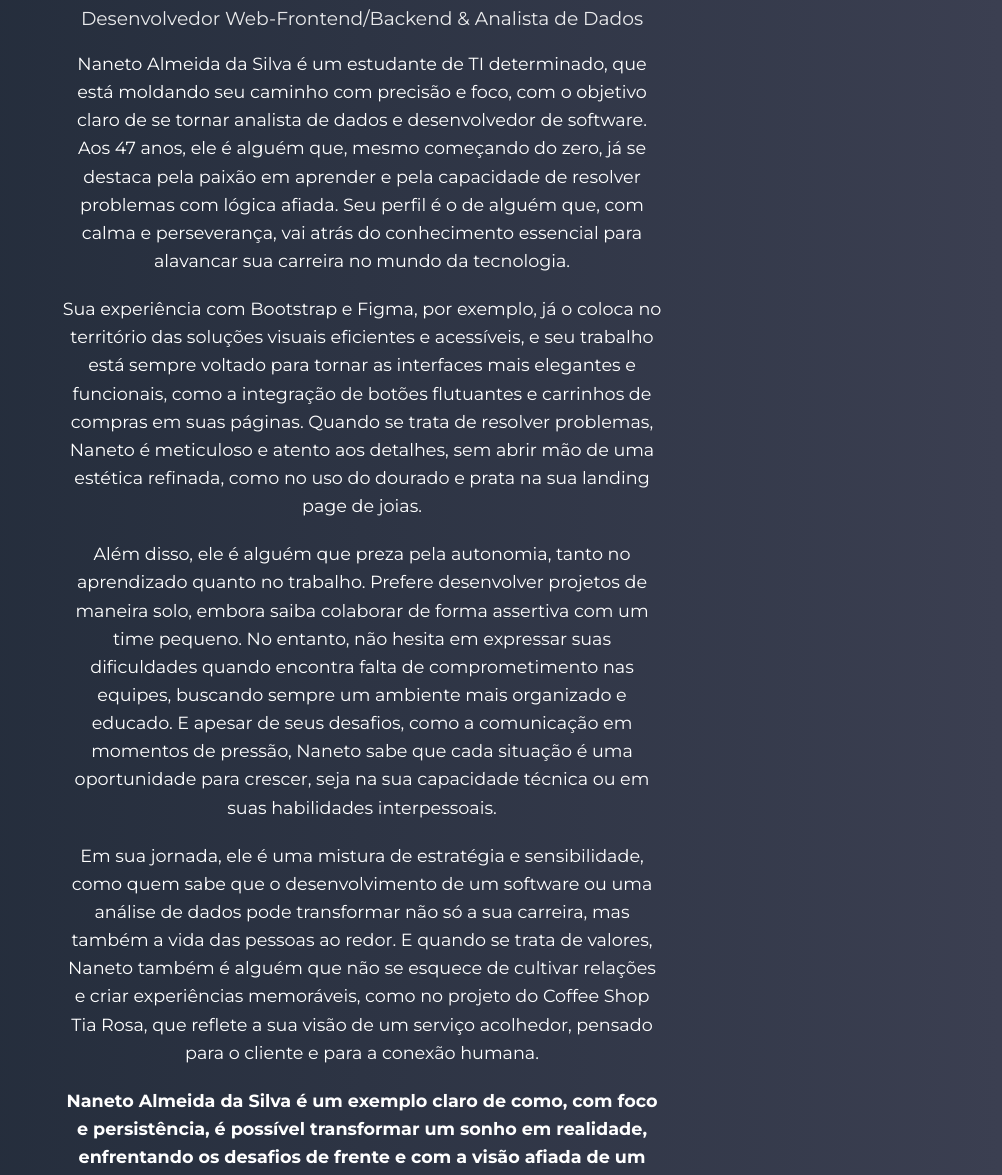
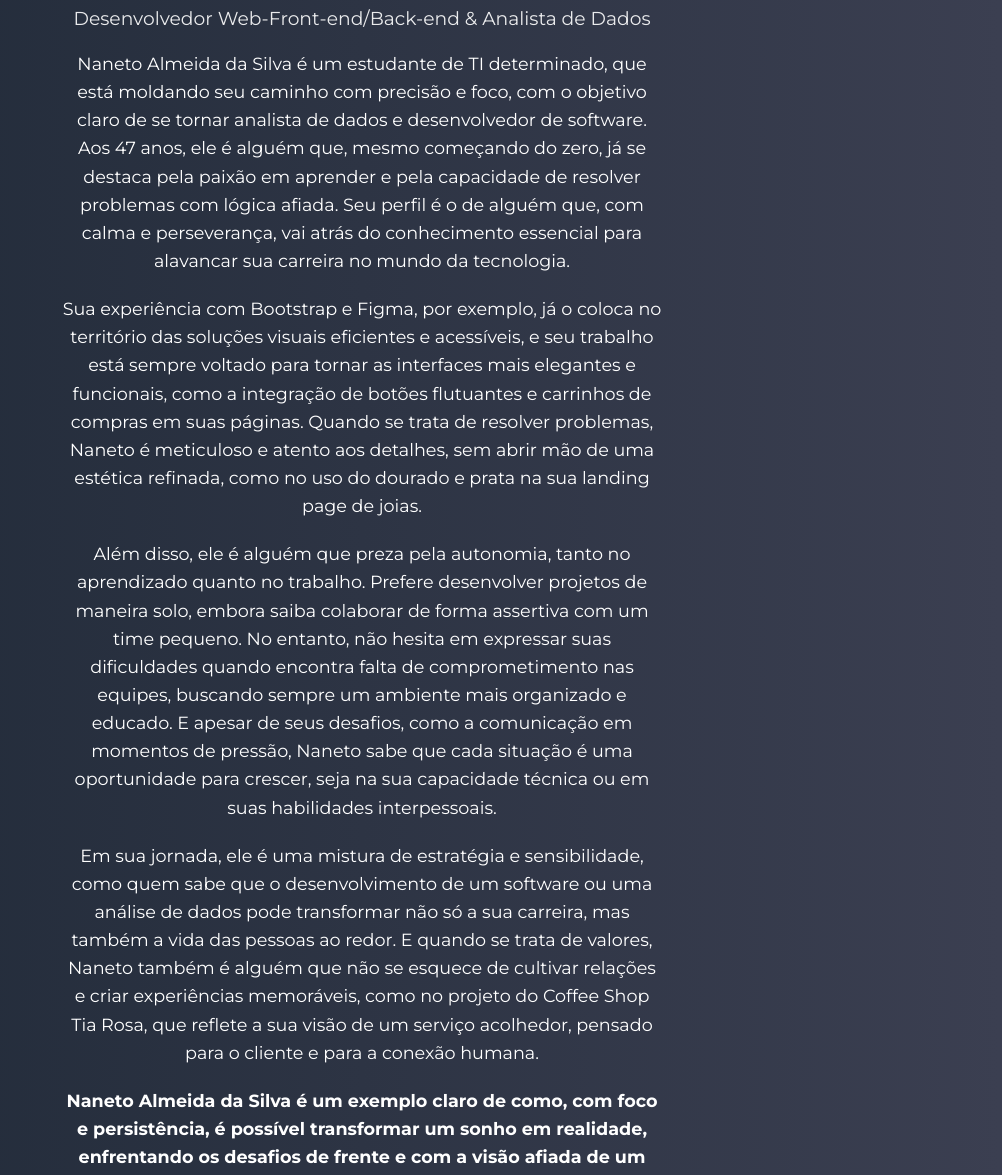
Before and after one commit to Naneto125409/naneto-portifolio, a plain HTML site: page index2.html in a window 1280 px wide. Shown: the part 240-1415 px from the top of the page, without its empty margins (278-1280 px from the left). Drawn offline with nearby package versions, Linux system fonts and the light colour scheme; no server answers.

Commit message:
Update index2.html

```diff
--- a/index2.html
+++ b/index2.html
@@ -198,7 +198,7 @@
     <section class="painel">
         <div class="painel-conteudo">
             <h1>Naneto Almeida da Silva</h1>
-            <h3>Desenvolvedor Web-Frontend/Backend & Analista de Dados</h3>
+            <h3>Desenvolvedor Web-Front-end/Back-end & Analista de Dados</h3>
             <p>Naneto Almeida da Silva é um estudante de TI determinado, que está moldando seu caminho com precisão e
                 foco, com o objetivo claro de se tornar analista de dados e desenvolvedor de software. Aos 47 anos, ele
                 é alguém que, mesmo começando do zero, já se destaca pela paixão em aprender e pela capacidade de
@@ -222,7 +222,7 @@
                 visão de um serviço acolhedor, pensado para o cliente e para a conexão humana.</p>
             <p><strong>Naneto Almeida da Silva é um exemplo claro de como, com foco e persistência, é possível
                     transformar um sonho em realidade, enfrentando os desafios de frente e com a visão afiada de um
-                    verdadeiro desenvolvedor de software.<br> by chat gpt</strong></p>
+                    verdadeiro desenvolvedor de software.</p>
         </div>
     </section>
 
```
